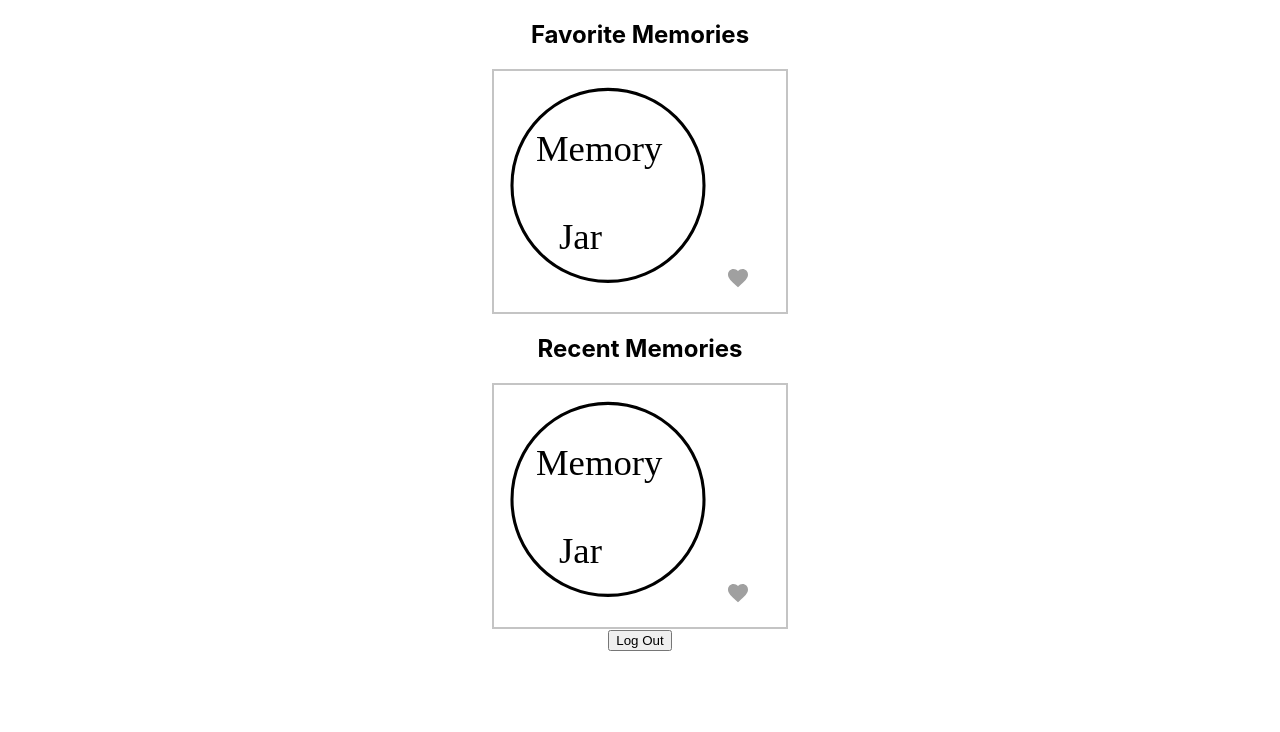
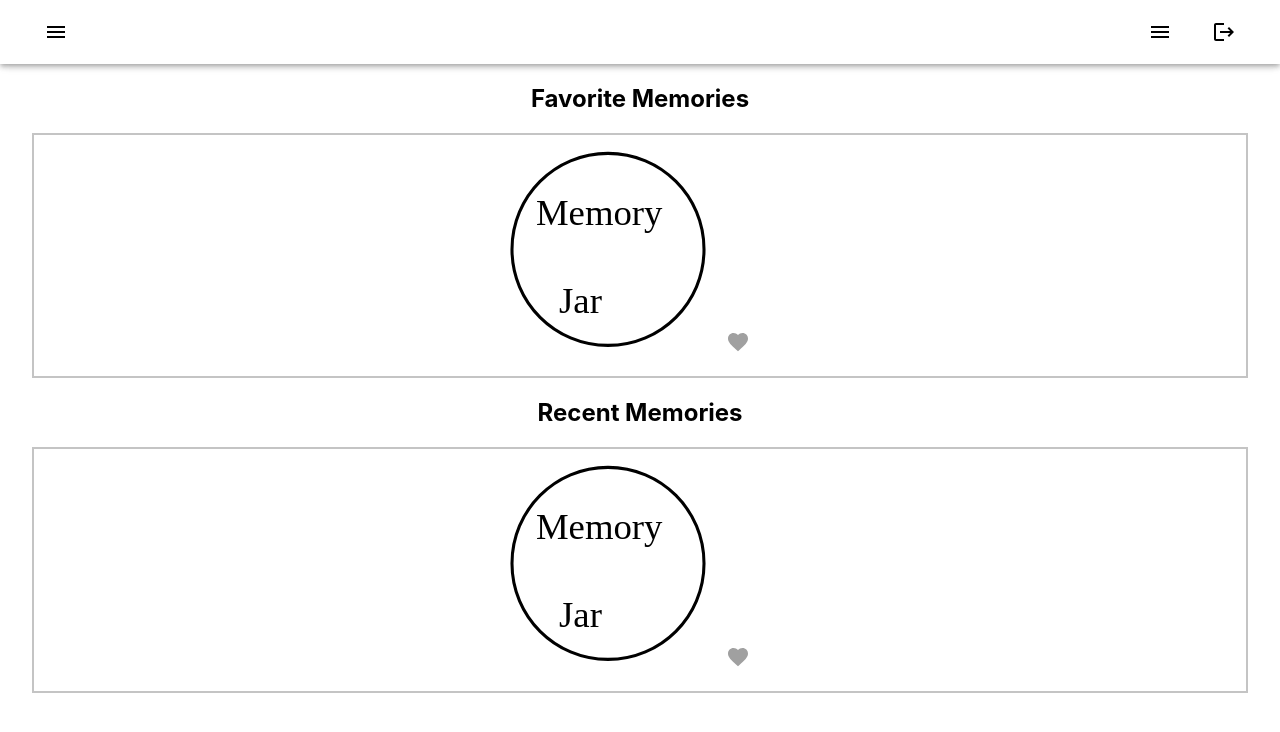
Before and after one commit to cJeffreys7/memory-jar-backend, a React (Create React App) app in the folder src/main/frontend/: page / in a window 1280 px wide. Shown: the top 732 px of the page. Built offline with nearby package versions, Linux system fonts and the light colour scheme; no server answers; sample sign-in values are in the browser's storage; what amazon-cognito-identity-js would draw is missing.

Commit message:
add Nav Bar and log out

```diff
--- a/src/main/frontend/src/app/App.js
+++ b/src/main/frontend/src/app/App.js
@@ -1,5 +1,6 @@
 import React, { useState } from 'react';
 import { Routes, Route, Navigate, useNavigate } from 'react-router-dom';
+import AppBar from '../components/MUI/AppBar';
 
 // pages
 import Home from '../pages/Home';
@@ -28,13 +29,18 @@ function App() {
 
   return (
     <div className="App">
+      <>
+        {user &&
+          <AppBar handleLogout={handleLogout}/>
+        }
         <Routes>
-        <Route path="/" element={user ? <Home handleLogout={handleLogout}/> : <Navigate to="/SignIn"/>} />
+          <Route path="/" element={user ? <Home /> : <Navigate to="/SignIn"/>} />
           <Route path="/SignIn" element={<SignIn handleSignUpOrSignIn={handleSignUpOrSignIn}/>}/>
           <Route path="/SignUp" element={<SignUp handleSignUpOrSignIn={handleSignUpOrSignIn}/>}/>
         </Routes>
         {/* Photo Sharing Site
         <UserProfiles /> */}
+      </>
     </div>
   );
 }
--- /dev/null
+++ b/src/main/frontend/src/components/MUI/AppBar/index.jsx
@@ -0,0 +1,44 @@
+import React from 'react';
+import { AppBar, Toolbar, Typography } from '@mui/material';
+import { createSvgIcon } from '@mui/material/utils';
+import IconButton from '../IconButton';
+// import MainMenuIcon from '../../../assets/memoryjar_icon_dark.svg'
+import LogoutIcon from '@mui/icons-material/Logout';
+import MenuIcon from '@mui/icons-material/Menu';
+
+const NavBar = (props) => {
+    // const MainMenuIconSVG = createSvgIcon(
+    //     <path d="m42.6 209.4q14.1 8.7 38.6 13.2q24.4 4.5 52.6 4.5q28.1 0 52.6-4.5q24.4-4.5 38.6-13.2v17.7q0 7.1-12.3 13.3q-12.2 6.1-33.2 9.7q-21 3.6-45.7 3.6q-24.7 0-45.7-3.6q-21.1-3.6-33.3-9.7q-12.2-6.2-12.2-13.3v-17.7zm0-39.9v17.7q0 7.1 12.2 13.3q12.2 6.1 33.3 9.7q21 3.6 45.7 3.6q24.7 0 45.7-3.6q21-3.6 33.2-9.7q12.3-6.2 12.3-13.3v-17.7q-14.2 8.7-38.6 13.2q-24.5 4.5-52.6 4.5q-28.2 0-52.6-4.5q-24.5-4.5-38.6-13.2z" />,
+	//     <path d="m42.6 131.4q14.1 8.7 38.6 13.2q24.4 4.5 52.6 4.5q28.1 0 52.6-4.5q24.4-4.5 38.6-13.2v17.7q0 7.1-12.3 13.3q-12.2 6.1-33.2 9.7q-21 3.6-45.7 3.6q-24.7 0-45.7-3.6q-21.1-3.6-33.3-9.7q-12.2-6.2-12.2-13.3v-17.7zm0-39.9v17.7q0 7.1 12.2 13.3q12.2 6.1 33.3 9.7q21 3.6 45.7 3.6q24.7 0 45.7-3.6q21-3.6 33.2-9.7q12.3-6.2 12.3-13.3v-17.7q-14.2 8.7-38.6 13.2q-24.5 4.5-52.6 4.5q-28.2 0-52.6-4.5q-24.5-4.5-38.6-13.2z" />,
+	//     <path d="m143.9 78.3c16-1.9 23.4-2.8 37.6-6.3c14.3-3.6 26.4-6.7 35-12v16q0 6.5-11.1 12.1q-11.1 5.5-30.2 8.8q-19 3.2-41.4 3.2q-22.4 0-41.5-3.2c-12.7-2.2-22.2-5.5-22.2-5.5c0 0 61.4-3.7 73.8-13.1z" />,
+	//     <path d="m126.1 175.4m-29-20.4m44.8-13.4m-66.7-17.7m-36.9-72.8q-8.6 8.5-4.6 14.1l7.3 10.4q3.9 5.5 19.3 6.6q15.3 1 37.8-2.7q22.5-3.7 46.6-11.3q24.1-7.6 42.7-16.8q18.5-9.3 27.1-17.8q8.6-8.6 4.6-14.1l-7.3-10.4q-3.9-5.6-19.3-6.6q-15.3-1-37.8 2.7q-22.5 3.6-46.6 11.2q-24.1 7.6-42.7 16.9q-18.5 9.2-27.1 17.8z" />,
+    //     'MainMenu'
+    // );
+
+    const configMainMenuIconButton = {
+        icon: <MenuIcon />,
+        // icon: <MainMenuIconSVG />
+    }
+
+    const configLogOutIconButton = {
+        icon: <LogoutIcon />,
+        handleClick: props.handleLogout
+    }
+
+    return (
+        <div>
+            <AppBar position="fixed" color='action' >
+                <Toolbar>
+                <IconButton {...configMainMenuIconButton}/>
+                <Typography variant="h6" component="div" sx={{ flexGrow: 1 }}>
+
+                </Typography>
+                <IconButton {...configMainMenuIconButton}/>
+                <IconButton {...configLogOutIconButton}/>
+                </Toolbar>
+            </AppBar>
+        </div>
+    );
+};
+
+export default NavBar;
--- a/src/main/frontend/src/components/MUI/IconButton/index.jsx
+++ b/src/main/frontend/src/components/MUI/IconButton/index.jsx
@@ -1,19 +1,32 @@
 import React, { useState } from 'react';
 import Button from '@mui/material/Button';
 import { ThemeProvider } from '@mui/material';
+import { createTheme } from '@mui/material';
 
-function IconButton({ theme, color, icon }) {
+function IconButton({ theme, color, icon, handleClick }) {
     const [pressed, setPressed] = useState(false);
 
-    const handleClick = () => {
+    const onClick = () => {
         setPressed(!pressed);
+        if (handleClick) handleClick();
     }
 
+    const defaultTheme = createTheme({
+        palette: {
+            primary: {
+                main: '#000000'
+            },
+            secondary: {
+                main: '#000000'
+            }
+        }
+    })
+
     return (
-        <ThemeProvider theme={theme}>
+        <ThemeProvider theme={theme ? theme : defaultTheme}>
             <Button
                 color={color ? color : pressed ? "primary" : "secondary"}
-                onClick={handleClick}
+                onClick={onClick}
             >
                 {icon && icon}
             </Button>
--- a/src/main/frontend/src/components/Memory/index.jsx
+++ b/src/main/frontend/src/components/Memory/index.jsx
@@ -25,7 +25,7 @@ const configIconButton = {
 
 const Memory = () => {
     return (
-        <div className='wrapper'>
+        <div className='memory-wrapper'>
             <div className='border'>
                 <img src={defaultImg} alt="Memory Jar Icon" />
                 <IconButton {...configIconButton}/>
--- a/src/main/frontend/src/components/Memory/styles.scss
+++ b/src/main/frontend/src/components/Memory/styles.scss
@@ -1,4 +1,5 @@
-.wrapper {
+.memory-wrapper {
+    width: 95%;
     margin: 0 2vw;
 
     .border {
--- a/src/main/frontend/src/pages/Home/index.jsx
+++ b/src/main/frontend/src/pages/Home/index.jsx
@@ -1,17 +1,15 @@
 import React from 'react';
 import Memory from '../../components/Memory';
 
-// services
-import * as authService from '../../services/authService'
+import './index.scss'
 
-const Home = ({ handleLogout }) => {
+const Home = (props) => {
     return (
-        <div>
+        <div className='wrapper'>
             <h2>Favorite Memories</h2>
             <Memory />
             <h2>Recent Memories</h2>
             <Memory />
-            <button onClick={handleLogout}>Log Out</button>
         </div>
     );
 };
--- /dev/null
+++ b/src/main/frontend/src/pages/Home/index.scss
@@ -0,0 +1,3 @@
+.wrapper {
+    margin-top: 64px;
+}
```
Also changed, not shown: src/main/frontend/src/components/MUI/AppBar/index.scss (added). Lines whose indentation alone changed are shown as unchanged.
